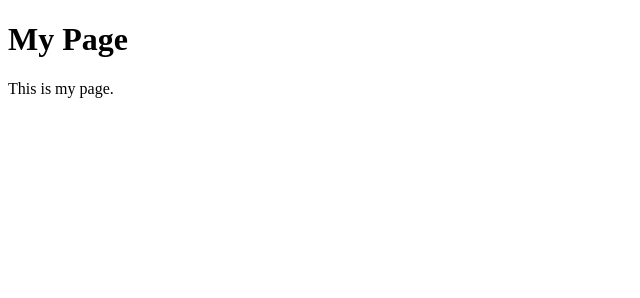
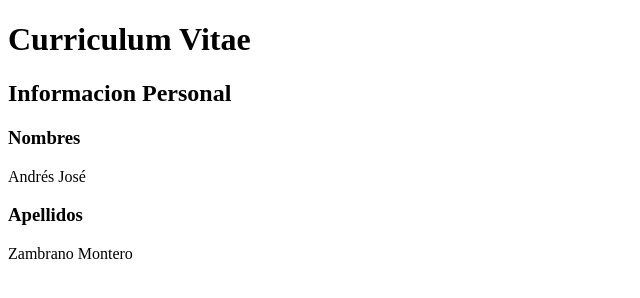
Before and after one commit to ajzambra/curriculum, a plain HTML site: page index.html in a window 1280 px wide. Shown: the whole page, without its empty margins (0-640 px from the left). Drawn offline with Linux system fonts and the light colour scheme.

Commit message:
Update index.html

```diff
--- a/index.html
+++ b/index.html
@@ -4,10 +4,13 @@
     <title>My Page</title>
     <meta charset="utf-8">
     <meta name="viewport" content="width=device-width">
-    <link rel="stylesheet" href="style.css">
   </head>
   <body>
-    <h1>My Page</h1>
-      <p>This is my page.</p>
+    <h1>Curriculum Vitae</h1>
+    <h2>Informacion Personal</h2>
+    <h3>Nombres</h3>
+    <p>Andrés José</p>
+    <h3>Apellidos</h3>
+    <p>Zambrano Montero</p>
   </body>
 </html>
```
